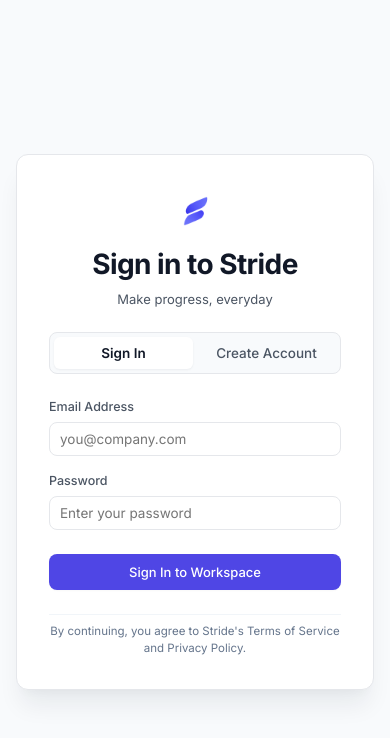
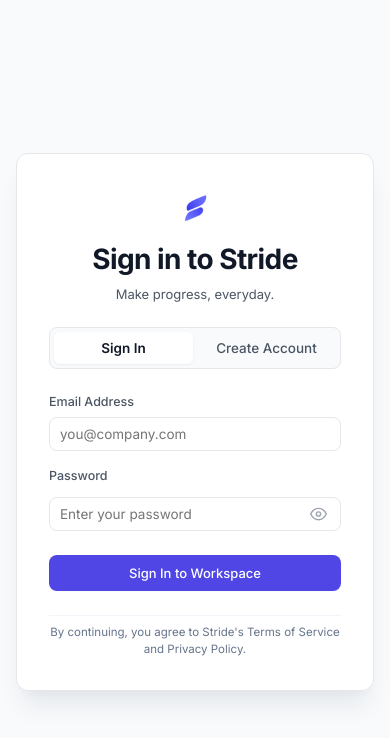
Before and after one commit to axatshukla/Stride, a React (Vite) app: page / in a window 390 px wide. Shown: the top 738 px of the page. Built offline with nearby package versions, Linux system fonts and the light colour scheme.

Commit message:
feat(auth): add password preview toggle, inline error banner with shake, and responsive validation

```diff
--- a/src/components/auth/AuthPage.css
+++ b/src/components/auth/AuthPage.css
@@ -26,6 +26,7 @@
   gap: var(--space-6);
   position: relative;
   z-index: 1;
+  animation: authFadeIn 0.2s ease-out;
 }
 
 .auth-header {
@@ -37,8 +38,8 @@
 }
 
 .auth-brand-img {
-  width: 48px;
-  height: 48px;
+  width: 44px;
+  height: 44px;
   object-fit: contain;
   margin-bottom: var(--space-1);
 }
@@ -90,17 +91,74 @@
   box-shadow: var(--shadow-sm);
 }
 
+/* Error Banner with Subtle Shake */
 .auth-error-banner {
   display: flex;
   align-items: center;
-  gap: 8px;
-  background: rgba(220, 38, 38, 0.08);
-  border: 1px solid rgba(220, 38, 38, 0.25);
+  gap: 10px;
+  background: #FEF2F2;
+  border: 1px solid #FCA5A5;
   color: #DC2626;
   padding: 10px 14px;
   border-radius: var(--radius-md);
   font-size: 13px;
+  font-weight: 500;
   line-height: 1.4;
+  animation: shake 0.3s cubic-bezier(0.36, 0.07, 0.19, 0.97) both;
+}
+
+.form-input.has-error {
+  border-color: #EF4444;
+  background: #FFF5F5;
+}
+
+.form-input.has-error:focus {
+  border-color: #DC2626;
+  box-shadow: 0 0 0 3px rgba(220, 38, 38, 0.12);
+}
+
+/* Password Input & Preview Toggle */
+.auth-password-wrapper {
+  position: relative;
+  display: flex;
+  align-items: center;
+}
+
+.auth-password-input {
+  padding-right: 42px;
+  width: 100%;
+}
+
+.auth-password-toggle {
+  position: absolute;
+  right: 10px;
+  top: 50%;
+  transform: translateY(-50%);
+  background: transparent;
+  border: none;
+  cursor: pointer;
+  color: var(--text-muted);
+  padding: 4px;
+  display: flex;
+  align-items: center;
+  justify-content: center;
+  border-radius: 4px;
+  transition: color var(--transition-fast);
+}
+
+.auth-password-toggle:hover {
+  color: var(--text-primary);
+}
+
+.auth-password-toggle svg {
+  width: 17px;
+  height: 17px;
+}
+
+.auth-pass-hint {
+  font-size: 11.5px;
+  color: var(--text-tertiary);
+  font-weight: 500;
 }
 
 .auth-form {
@@ -128,8 +186,14 @@
   display: inline-block;
 }
 
-@keyframes spin {
-  to {
-    transform: rotate(360deg);
-  }
+@keyframes authFadeIn {
+  from { opacity: 0; transform: translateY(6px); }
+  to { opacity: 1; transform: translateY(0); }
 }
+
+@keyframes shake {
+  10%, 90% { transform: translate3d(-1px, 0, 0); }
+  20%, 80% { transform: translate3d(2px, 0, 0); }
+  30%, 50%, 70% { transform: translate3d(-3px, 0, 0); }
+  40%, 60% { transform: translate3d(3px, 0, 0); }
+}
--- a/src/components/auth/AuthPage.tsx
+++ b/src/components/auth/AuthPage.tsx
@@ -7,14 +7,34 @@ import { useApp } from '../../context/AppContext';
 import Button from '../ui/Button';
 import './AuthPage.css';
 
+const eyeOpenIcon = (
+  <svg viewBox="0 0 24 24" fill="none" stroke="currentColor" strokeWidth="2" strokeLinecap="round" strokeLinejoin="round">
+    <path d="M1 12s4-8 11-8 11 8 11 8-4 8-11 8-11-8-11-8z" />
+    <circle cx="12" cy="12" r="3" />
+  </svg>
+);
+
+const eyeClosedIcon = (
+  <svg viewBox="0 0 24 24" fill="none" stroke="currentColor" strokeWidth="2" strokeLinecap="round" strokeLinejoin="round">
+    <path d="M17.94 17.94A10.07 10.07 0 0 1 12 20c-7 0-11-8-11-8a18.45 18.45 0 0 1 5.06-5.94M9.9 4.24A9.12 9.12 0 0 1 12 4c7 0 11 8 11 8a18.5 18.5 0 0 1-2.16 3.19m-6.72-1.07a3 3 0 1 1-4.24-4.24" />
+    <line x1="1" y1="1" x2="23" y2="23" />
+  </svg>
+);
+
 export default function AuthPage() {
   const { login, signup, addToast } = useApp();
   const [isSignUp, setIsSignUp] = useState(false);
   const [name, setName] = useState('');
   const [email, setEmail] = useState('');
   const [password, setPassword] = useState('');
+  const [showPassword, setShowPassword] = useState(false);
   const [isSubmitting, setIsSubmitting] = useState(false);
   const [errorMsg, setErrorMsg] = useState<string | null>(null);
+
+  const handleInputChange = (setter: (val: string) => void) => (e: React.ChangeEvent<HTMLInputElement>) => {
+    setter(e.target.value);
+    if (errorMsg) setErrorMsg(null);
+  };
 
   const handleSubmit = async (e: FormEvent) => {
     e.preventDefault();
@@ -23,8 +43,13 @@ export default function AuthPage() {
     const cleanEmail = email.trim();
     const cleanPass = password.trim();
 
-    if (!cleanEmail || !cleanPass) {
-      setErrorMsg('Please provide both email and password.');
+    if (!cleanEmail) {
+      setErrorMsg('Please enter your email address.');
+      return;
+    }
+
+    if (!cleanPass) {
+      setErrorMsg('Please enter your password.');
       return;
     }
 
@@ -35,26 +60,34 @@ export default function AuthPage() {
         return;
       }
       if (cleanPass.length < 6) {
-        setErrorMsg('Password must be at least 6 characters.');
+        setErrorMsg('Password must be at least 6 characters long.');
         return;
       }
 
       setIsSubmitting(true);
       try {
-        const success = await signup(cleanName, cleanEmail, cleanPass);
-        if (success) {
+        const result = await signup(cleanName, cleanEmail, cleanPass);
+        if (result.success) {
           addToast('success', `Welcome to Stride, ${cleanName}!`);
+        } else {
+          setErrorMsg(result.error || 'Failed to create account. Please try again.');
         }
+      } catch (err: any) {
+        setErrorMsg(err.message || 'An unexpected error occurred during signup.');
       } finally {
         setIsSubmitting(false);
       }
     } else {
       setIsSubmitting(true);
       try {
-        const success = await login(cleanEmail, cleanPass);
-        if (success) {
+        const result = await login(cleanEmail, cleanPass);
+        if (result.success) {
           addToast('success', 'Welcome back!');
+        } else {
+          setErrorMsg(result.error || 'Incorrect email or password. Please try again.');
         }
+      } catch (err: any) {
+        setErrorMsg(err.message || 'Invalid login credentials. Please check your email and password.');
       } finally {
         setIsSubmitting(false);
       }
@@ -64,6 +97,7 @@ export default function AuthPage() {
   const toggleMode = (signUp: boolean) => {
     setIsSignUp(signUp);
     setErrorMsg(null);
+    setShowPassword(false);
   };
 
   return (
@@ -74,8 +108,8 @@ export default function AuthPage() {
           <h1 className="auth-title">{isSignUp ? 'Create your account' : 'Sign in to Stride'}</h1>
           <p className="auth-subtitle">
             {isSignUp
-              ? 'Start tracking sprints and tasks with high clarity'
-              : 'Make progress, everyday'}
+              ? 'Start tracking sprints and tasks with clarity'
+              : 'Make progress, everyday.'}
           </p>
         </div>
 
@@ -114,11 +148,11 @@ export default function AuthPage() {
               <label className="form-label" htmlFor="auth-name">Full Name</label>
               <input
                 id="auth-name"
-                className="form-input"
+                className={`form-input ${errorMsg && !name.trim() ? 'has-error' : ''}`}
                 type="text"
                 placeholder="e.g. Sarah Connor"
                 value={name}
-                onChange={e => setName(e.target.value)}
+                onChange={handleInputChange(setName)}
                 autoComplete="name"
                 required
                 disabled={isSubmitting}
@@ -130,11 +164,11 @@ export default function AuthPage() {
             <label className="form-label" htmlFor="auth-email">Email Address</label>
             <input
               id="auth-email"
-              className="form-input"
+              className={`form-input ${errorMsg && (!email.trim() || errorMsg.toLowerCase().includes('email')) ? 'has-error' : ''}`}
               type="email"
               placeholder="you@company.com"
               value={email}
-              onChange={e => setEmail(e.target.value)}
+              onChange={handleInputChange(setEmail)}
               autoComplete="email"
               required
               disabled={isSubmitting}
@@ -142,18 +176,33 @@ export default function AuthPage() {
           </div>
 
           <div className="form-group">
+            <div className="form-label-row">
               <label className="form-label" htmlFor="auth-pass">Password</label>
+              {isSignUp && <span className="auth-pass-hint">Min 6 chars</span>}
+            </div>
+            <div className="auth-password-wrapper">
               <input
                 id="auth-pass"
-              className="form-input"
-              type="password"
-              placeholder={isSignUp ? 'Min 6 characters' : 'Enter your password'}
+                className={`form-input auth-password-input ${errorMsg && (!password.trim() || errorMsg.toLowerCase().includes('password')) ? 'has-error' : ''}`}
+                type={showPassword ? 'text' : 'password'}
+                placeholder={isSignUp ? 'Create a secure password' : 'Enter your password'}
                 value={password}
-              onChange={e => setPassword(e.target.value)}
+                onChange={handleInputChange(setPassword)}
                 autoComplete={isSignUp ? 'new-password' : 'current-password'}
                 required
                 disabled={isSubmitting}
               />
+              <button
+                type="button"
+                className="auth-password-toggle"
+                onClick={() => setShowPassword(!showPassword)}
+                aria-label={showPassword ? 'Hide password' : 'Show password'}
+                title={showPassword ? 'Hide password' : 'Show password'}
+                tabIndex={-1}
+              >
+                {showPassword ? eyeClosedIcon : eyeOpenIcon}
+              </button>
+            </div>
           </div>
 
           <Button
@@ -168,7 +217,7 @@ export default function AuthPage() {
                 {isSignUp ? 'Creating Account...' : 'Signing In...'}
               </span>
             ) : (
-              isSignUp ? 'Create Free Account' : 'Sign In to Workspace'
+              isSignUp ? 'Create Account' : 'Sign In to Workspace'
             )}
           </Button>
         </form>
--- a/src/context/AppContext.tsx
+++ b/src/context/AppContext.tsx
@@ -13,8 +13,8 @@ interface AppContextType {
   users: User[];
   isAuthenticated: boolean;
   isLoading: boolean;
-  login: (email: string, password: string) => Promise<boolean>;
-  signup: (name: string, email: string, password: string) => Promise<boolean>;
+  login: (email: string, password: string) => Promise<{ success: boolean; error?: string }>;
+  signup: (name: string, email: string, password: string) => Promise<{ success: boolean; error?: string }>;
   logout: () => void;
 
   // Tasks
@@ -147,7 +147,7 @@ export function AppProvider({ children }: { children: ReactNode }) {
   }, [loadInitialData]);
 
   // -- Auth Actions --
-  const login = useCallback(async (email: string, pass: string): Promise<boolean> => {
+  const login = useCallback(async (email: string, pass: string): Promise<{ success: boolean; error?: string }> => {
     try {
       const res = await authApi.login(email, pass);
       setUser(res.user);
@@ -158,14 +158,15 @@ export function AppProvider({ children }: { children: ReactNode }) {
       ]);
       setUsers(usersRes.users);
       setTasks(tasksRes.tasks);
-      return true;
+      return { success: true };
     } catch (err: any) {
-      addToast('error', err.message || 'Login failed');
-      return false;
+      const msg = err.message || 'Incorrect email or password.';
+      addToast('error', msg);
+      return { success: false, error: msg };
     }
   }, [addToast]);
 
-  const signup = useCallback(async (name: string, email: string, pass: string): Promise<boolean> => {
+  const signup = useCallback(async (name: string, email: string, pass: string): Promise<{ success: boolean; error?: string }> => {
     try {
       const res = await authApi.signup(name, email, pass);
       setUser(res.user);
@@ -176,10 +177,11 @@ export function AppProvider({ children }: { children: ReactNode }) {
       ]);
       setUsers(usersRes.users);
       setTasks(tasksRes.tasks);
-      return true;
+      return { success: true };
     } catch (err: any) {
-      addToast('error', err.message || 'Registration failed');
-      return false;
+      const msg = err.message || 'Registration failed.';
+      addToast('error', msg);
+      return { success: false, error: msg };
     }
   }, [addToast]);
 
```
Lines whose indentation alone changed are shown as unchanged.
